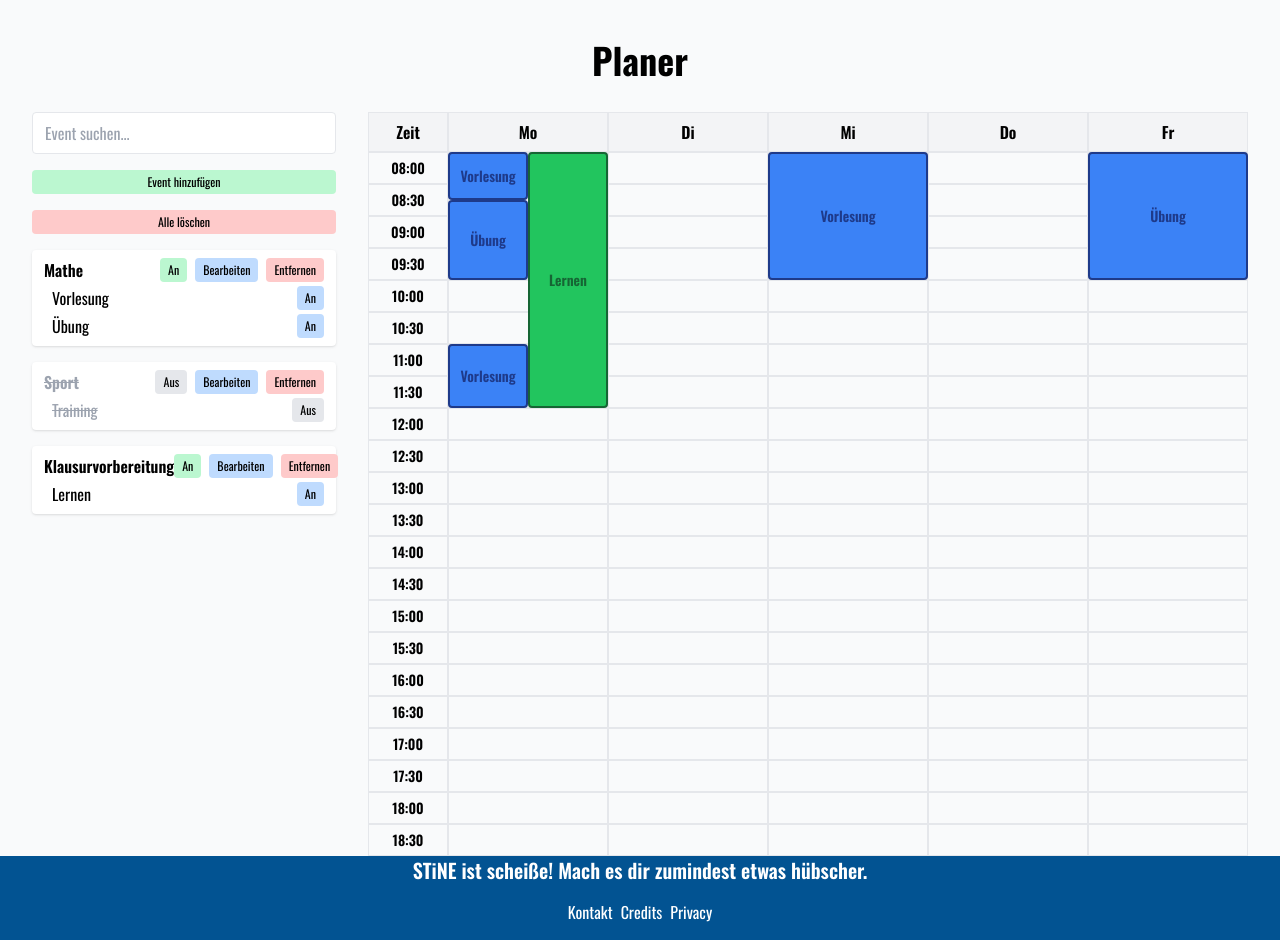
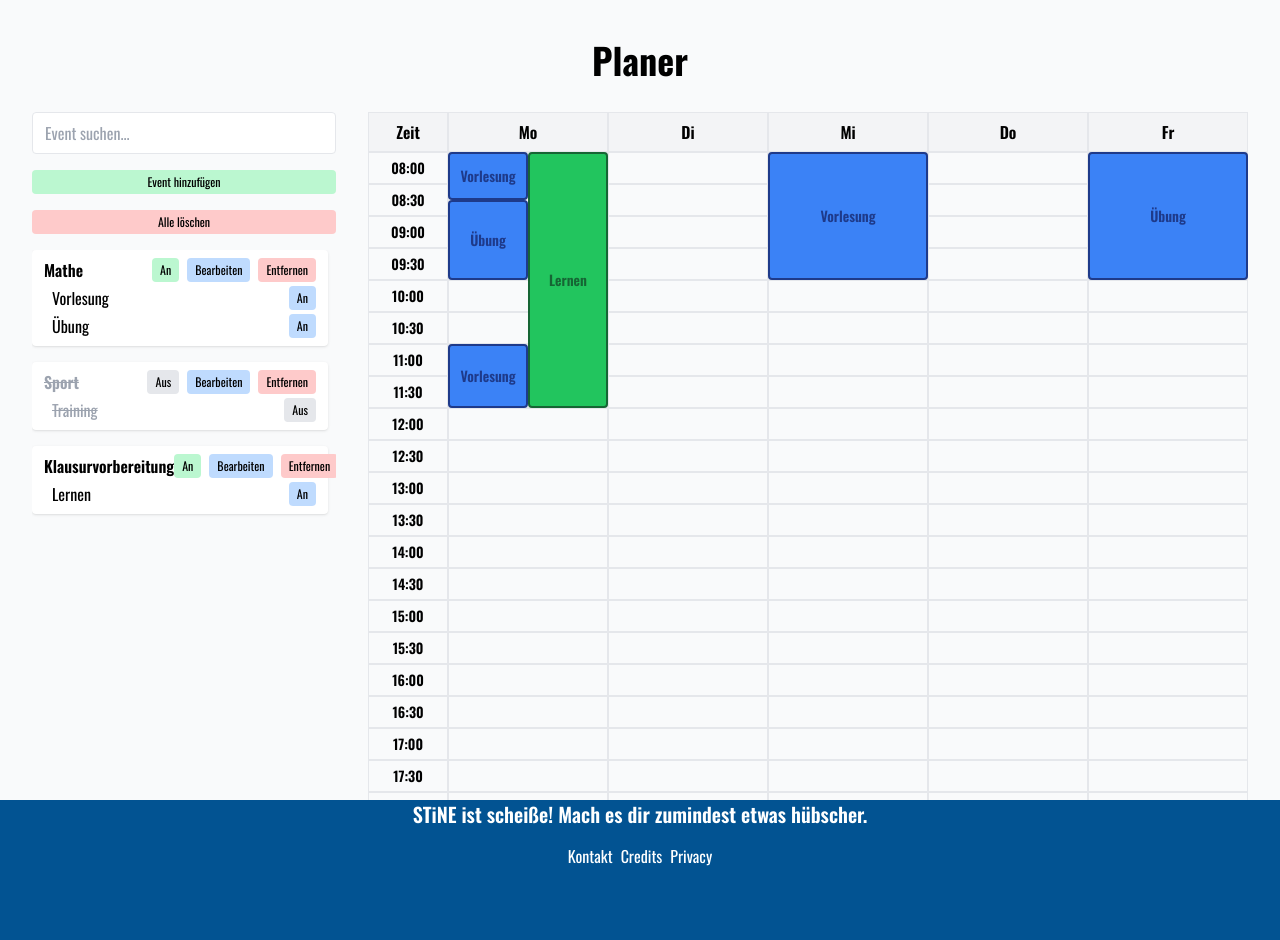
Before and after one commit to to-typ/stineultras-page, a Next.js app: page /planer in a window 1280 px wide. After the commit the page ends 884 px from the top, so only its background shows below. Built offline with nearby package versions, Linux system fonts and the light colour scheme.

Commit message:
enabled scrolling through events

```diff
--- a/src/app/planer/page.tsx
+++ b/src/app/planer/page.tsx
@@ -254,9 +254,9 @@ export default function Planer() {
     // TODO: API-Aufruf für Suche
 
     return (
-        <main className="flex flex-col w-full min-h-screen bg-gray-50">
+        <main className="flex flex-col w-full h-screen bg-gray-50">
             <h1 className="text-4xl font-bold text-center mt-10 mb-8">Planer</h1>
-            <div className="flex flex-row gap-8 px-8">
+            <div className="flex flex-row gap-8 px-8 flex-1 overflow-hidden">
                 {/* Linke Spalte: Suche + Events */}
                 <section className="flex flex-col w-1/4 min-w-[200px]">
                     <input
@@ -277,7 +277,7 @@ export default function Planer() {
                     >{"Alle löschen"}
                     </button>
 
-                    <div className="flex flex-col gap-2">
+                    <div className="flex-1 overflow-y-auto flex flex-col gap-2 pr-2">
                         {events.map(ev => (
                             <div key={ev.id} className="bg-white rounded shadow px-3 py-2 mb-2">
                                 <div className="flex items-center justify-between">
```
